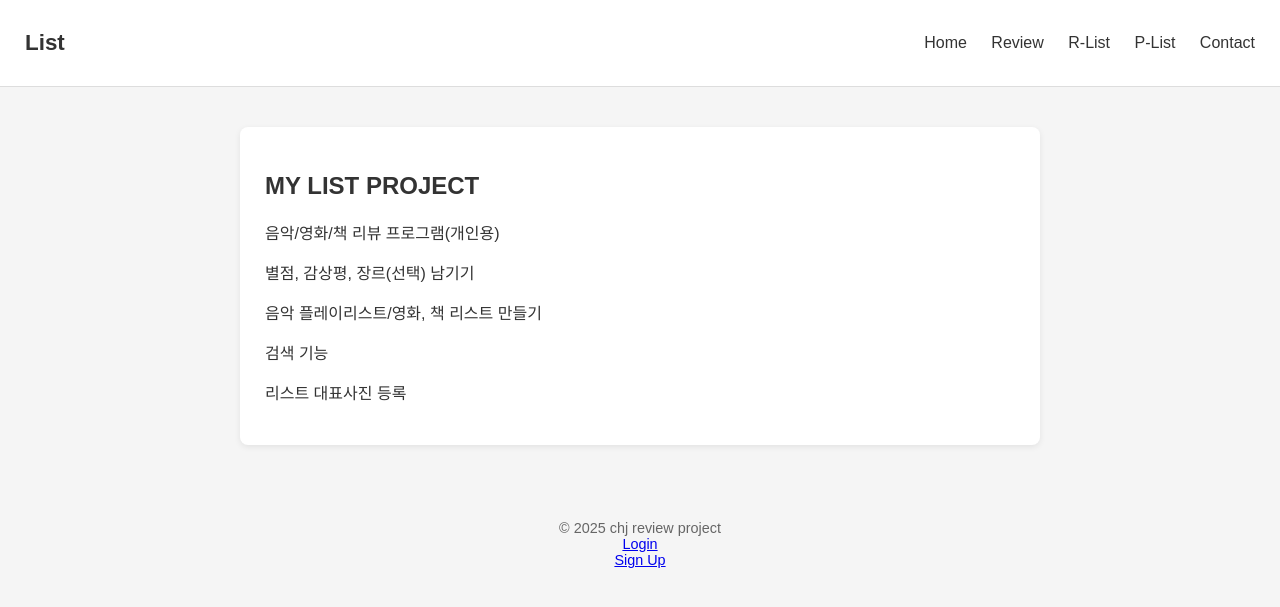
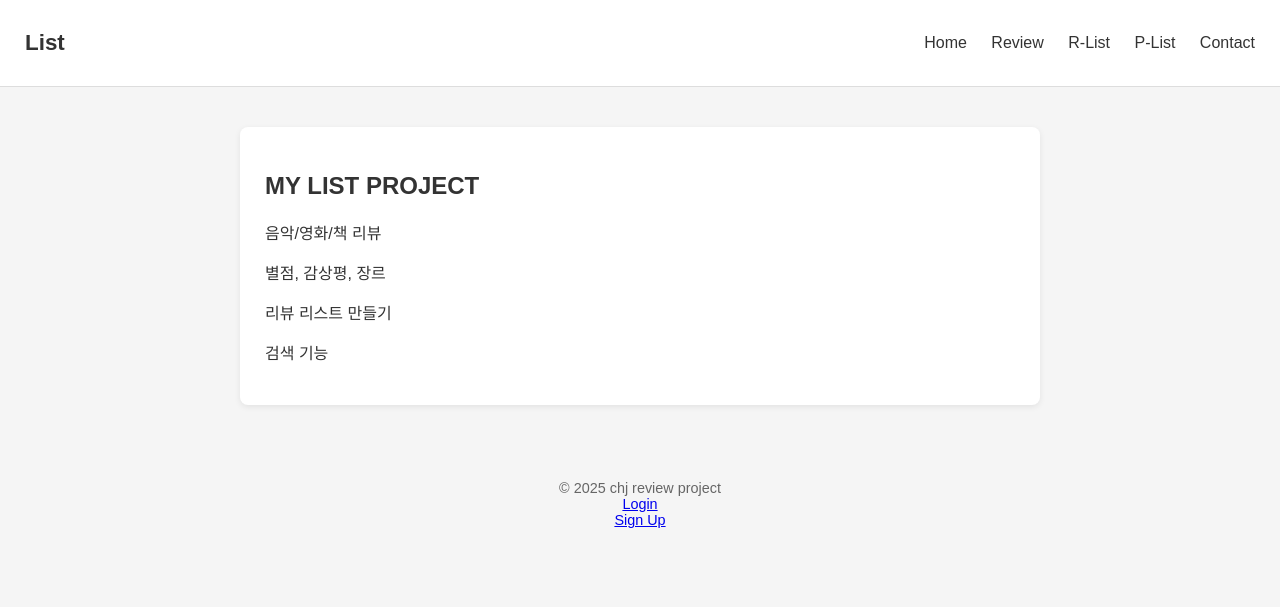
Before and after one commit to hajin0829/my-list-project, a Django app: page / in a window 1280 px wide. Shown: the top 607 px of the page. Run offline with Django 5.2, Linux system fonts and the light colour scheme.

Commit message:
home text update

```diff
--- a/review_project/main/templates/main/home.html
+++ b/review_project/main/templates/main/home.html
@@ -5,11 +5,10 @@
 {% block content %}
 <div class="card">
     <h2>MY LIST PROJECT</h2>
-    <p>음악/영화/책 리뷰 프로그램(개인용)</p>
-    <p>별점, 감상평, 장르(선택) 남기기</p>
-    <p>음악 플레이리스트/영화, 책 리스트 만들기</p>
+    <p>음악/영화/책 리뷰</p>
+    <p>별점, 감상평, 장르</p>
+    <p>리뷰 리스트 만들기</p>
     <p>검색 기능</p>
-    <p>리스트 대표사진 등록</p>
 
 </div>
 {% endblock %}
```
